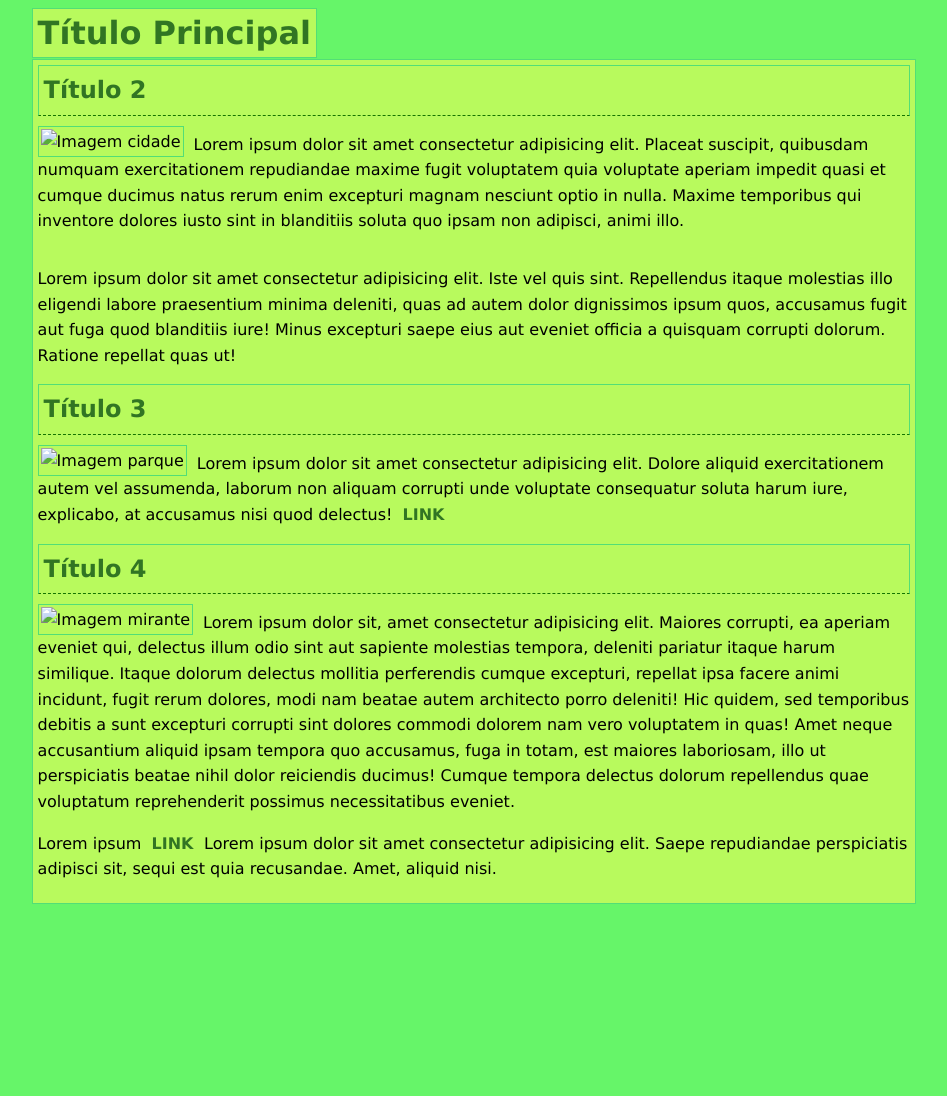
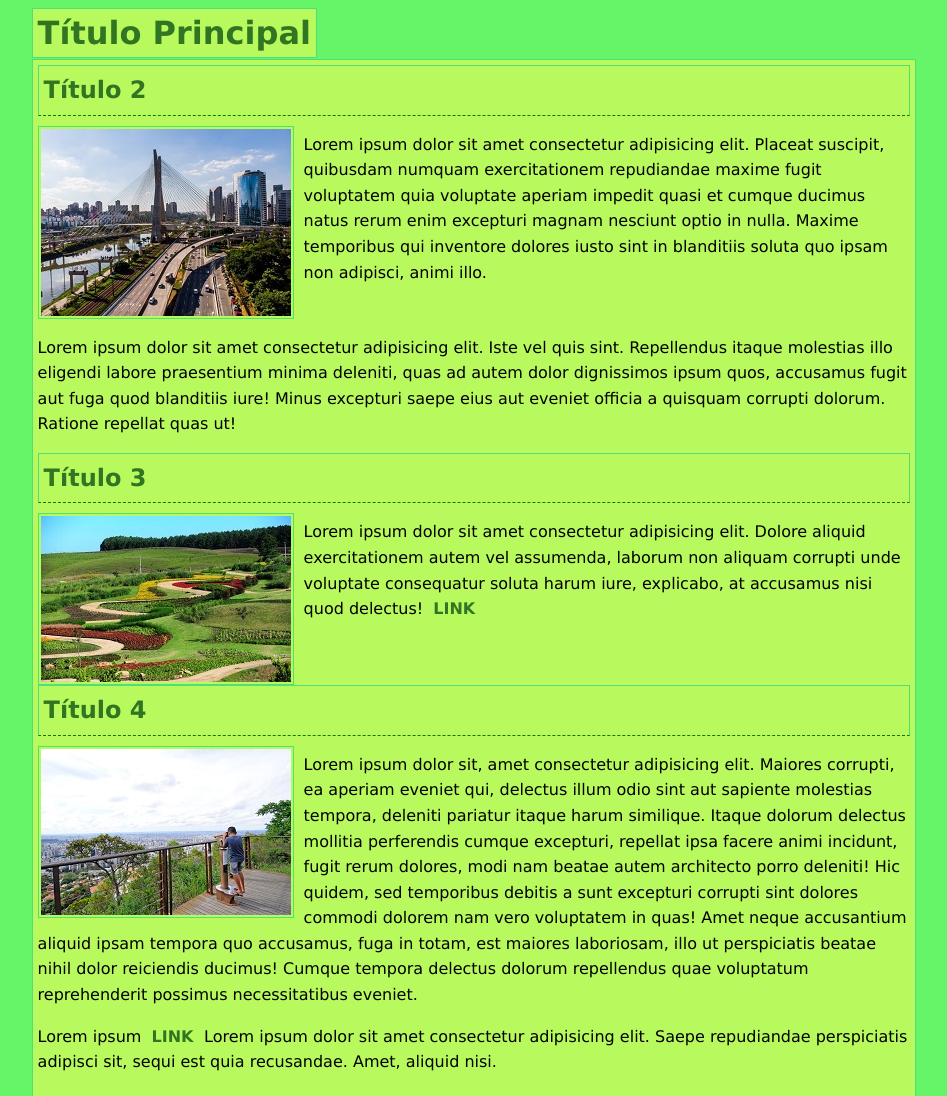
Before and after one commit to Jjunior112/codigos, a plain HTML site: page index.html in a window 1280 px wide. Shown: the top 1096 px of the page, without its empty margins (166-1113 px from the left). Before the commit the page ends 924 px from the top, so only its background shows below. Drawn offline with Linux system fonts and the light colour scheme.

Commit message:
Update index.html

```diff
--- a/index.html
+++ b/index.html
@@ -13,23 +13,23 @@
     <div class="place">
     <h2 class="place h2"> Título 2 </h2>
     <picture>
-        <source media="(min-width: 750px )" srcset="imagens/cidade200.jpg" type="image/jpg">
-        <img src="imagens/cidade150.jpg" alt="Imagem cidade">
+        <source media="(min-width: 750px )" srcset="https://github.com/Jjunior112/codigos/blob/main/cidade200.jpg?raw=true" type="image/jpg">
+        <img src="https://github.com/Jjunior112/codigos/blob/main/cidade150.jpg?raw=true" alt="Imagem cidade">
     </picture>
     <p>    Lorem ipsum dolor sit amet consectetur adipisicing elit. Placeat suscipit, quibusdam numquam exercitationem repudiandae maxime fugit voluptatem quia voluptate aperiam impedit quasi et cumque ducimus natus rerum enim excepturi magnam nesciunt optio in nulla. Maxime temporibus qui inventore dolores iusto sint in blanditiis soluta quo ipsam non adipisci, animi illo.</p>
     <div class="clear"></div>
     <p> Lorem ipsum dolor sit amet consectetur adipisicing elit. Iste vel quis sint. Repellendus itaque molestias illo eligendi labore praesentium minima deleniti, quas ad autem dolor dignissimos ipsum quos, accusamus fugit aut fuga quod blanditiis iure! Minus excepturi saepe eius aut eveniet officia a quisquam corrupti dolorum. Ratione repellat quas ut!</p>
     <h2 class="place h2"> Título 3</h2>
     <picture>
-        <source media="(min-width: 750px )" srcset="imagens/parque.jpg" type="image/jpg">
-        <img src="imagens/parque150.jpg" alt="Imagem parque">
+        <source media="(min-width: 750px )" srcset="https://github.com/Jjunior112/codigos/blob/main/parque.jpg?raw=true" type="image/jpg">
+        <img src="https://github.com/Jjunior112/codigos/blob/main/parque150.jpg?raw=true" alt="Imagem parque">
     </picture>
     <p>    Lorem ipsum dolor sit amet consectetur adipisicing elit. Dolore aliquid exercitationem autem vel assumenda, laborum non aliquam corrupti unde voluptate consequatur soluta harum iure, explicabo, at accusamus nisi quod delectus! <a class="place a" href="" target="_blank"> LINK</a></p>
     <div class="clear"> </div>
     <h2 class="place h2"> Título 4 </h2>
     <picture>
-        <source media="(min-width: 750px )" srcset="imagens/mirante.jpg" type="image/jpg">
-        <img src="imagens/mirante150.jpg" alt="Imagem mirante">
+        <source media="(min-width: 750px )" srcset="https://github.com/Jjunior112/codigos/blob/main/mirante.jpg?raw=true " type="image/jpg">
+        <img src="https://github.com/Jjunior112/codigos/blob/main/mirante150.jpg?raw=true" alt="Imagem mirante">
     </picture>
     <p>     Lorem ipsum dolor sit, amet consectetur adipisicing elit. Maiores corrupti, ea aperiam eveniet qui, delectus illum odio sint aut sapiente molestias tempora, deleniti pariatur itaque harum similique. Itaque dolorum delectus mollitia perferendis cumque excepturi, repellat ipsa facere animi incidunt, fugit rerum dolores, modi nam beatae autem architecto porro deleniti! Hic quidem, sed temporibus debitis a sunt excepturi corrupti sint dolores commodi dolorem nam vero voluptatem in quas! Amet neque accusantium aliquid ipsam tempora quo accusamus, fuga in totam, est maiores laboriosam, illo ut perspiciatis beatae nihil dolor reiciendis ducimus! Cumque tempora delectus dolorum repellendus quae voluptatum reprehenderit possimus necessitatibus eveniet.</p>
     <p>Lorem ipsum <a class="place a" href="" target="_blank">LINK </a> Lorem ipsum dolor sit amet consectetur adipisicing elit. Saepe repudiandae perspiciatis adipisci sit, sequi est quia recusandae. Amet, aliquid nisi. </p>
```
